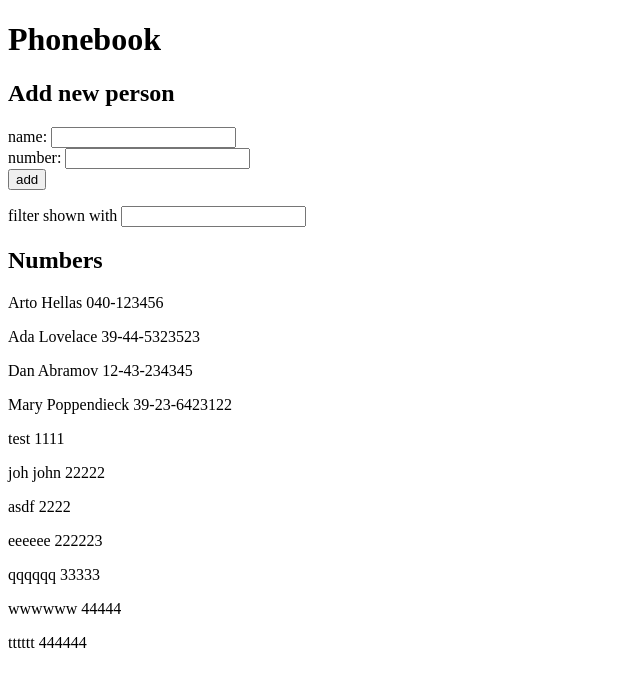
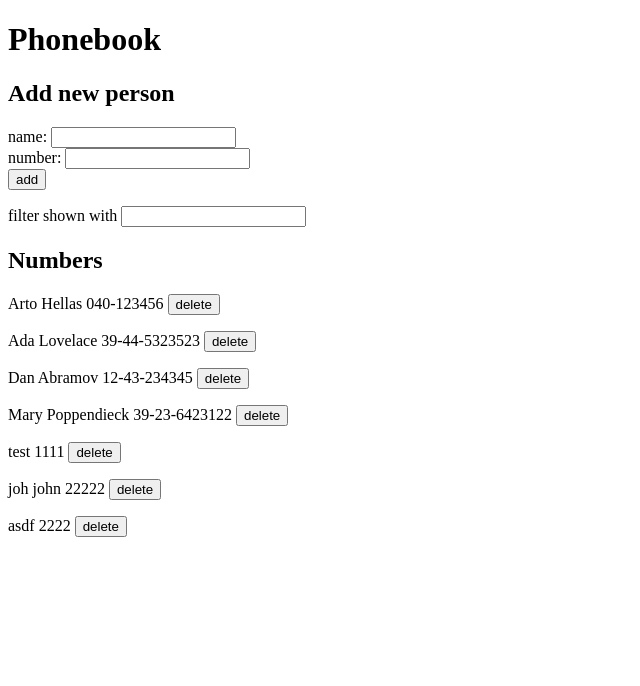
Before and after one commit to savawebdev/full-stack-open-exercises, a React (Create React App) app in the folder part2/phonebook/: page / in a window 1280 px wide. Shown: the top 686 px of the page, without its empty margins (0-640 px from the left). Built offline with nearby package versions, Linux system fonts and the light colour scheme; data requests are answered from the project's data file.

Commit message:
Completed exercise 2.17

```diff
--- a/part2/phonebook/db.json
+++ b/part2/phonebook/db.json
@@ -34,26 +34,6 @@
       "name": "asdf",
       "number": "2222",
       "id": 7
-    },
-    {
-      "name": "eeeeee",
-      "number": "222223",
-      "id": 8
-    },
-    {
-      "name": "qqqqqq",
-      "number": "33333",
-      "id": 9
-    },
-    {
-      "name": "wwwwww",
-      "number": "44444",
-      "id": 10
-    },
-    {
-      "name": "tttttt",
-      "number": "444444",
-      "id": 11
     }
   ]
 }
--- a/part2/phonebook/src/App.js
+++ b/part2/phonebook/src/App.js
@@ -61,6 +61,12 @@ const App = () => {
     }
   };
 
+  const deletePerson = (id) => {
+    personsService.deletePerson(id);
+    setPersons(persons.filter((person) => person.id !== id));
+    setFiltered(filtered.filter((person) => person.id !== id));
+  };
+
   return (
     <div>
       <h1>Phonebook</h1>
@@ -73,7 +79,7 @@ const App = () => {
 
       <Filter onChange={handleFilterChange} />
 
-      <DisplayPersons persons={filtered} />
+      <DisplayPersons persons={filtered} onDelete={deletePerson} />
     </div>
   );
 };
--- a/part2/phonebook/src/components/DisplayPersons.js
+++ b/part2/phonebook/src/components/DisplayPersons.js
@@ -1,13 +1,21 @@
 import React from "react";
+import personsService from "../services/persons";
 
-const DisplayPersons = ({ persons }) => {
+const DisplayPersons = ({ persons, onDelete }) => {
   return (
     <>
       <h2>Numbers</h2>
       <div>
         {persons.map((person) => (
           <p key={person.id}>
-            {person.name} {person.number}
+            {person.name} {person.number}{" "}
+            <button
+              onClick={() => {
+                onDelete(person.id);
+              }}
+            >
+              delete
+            </button>
           </p>
         ))}
       </div>
--- a/part2/phonebook/src/services/persons.js
+++ b/part2/phonebook/src/services/persons.js
@@ -12,4 +12,8 @@ const create = (newPerson) => {
   return request.then((res) => res.data);
 };
 
-export default { getAll, create };
+const deletePerson = (id) => {
+  axios.delete(`${baseUrl}/${id}`);
+};
+
+export default { getAll, create, deletePerson };
```
